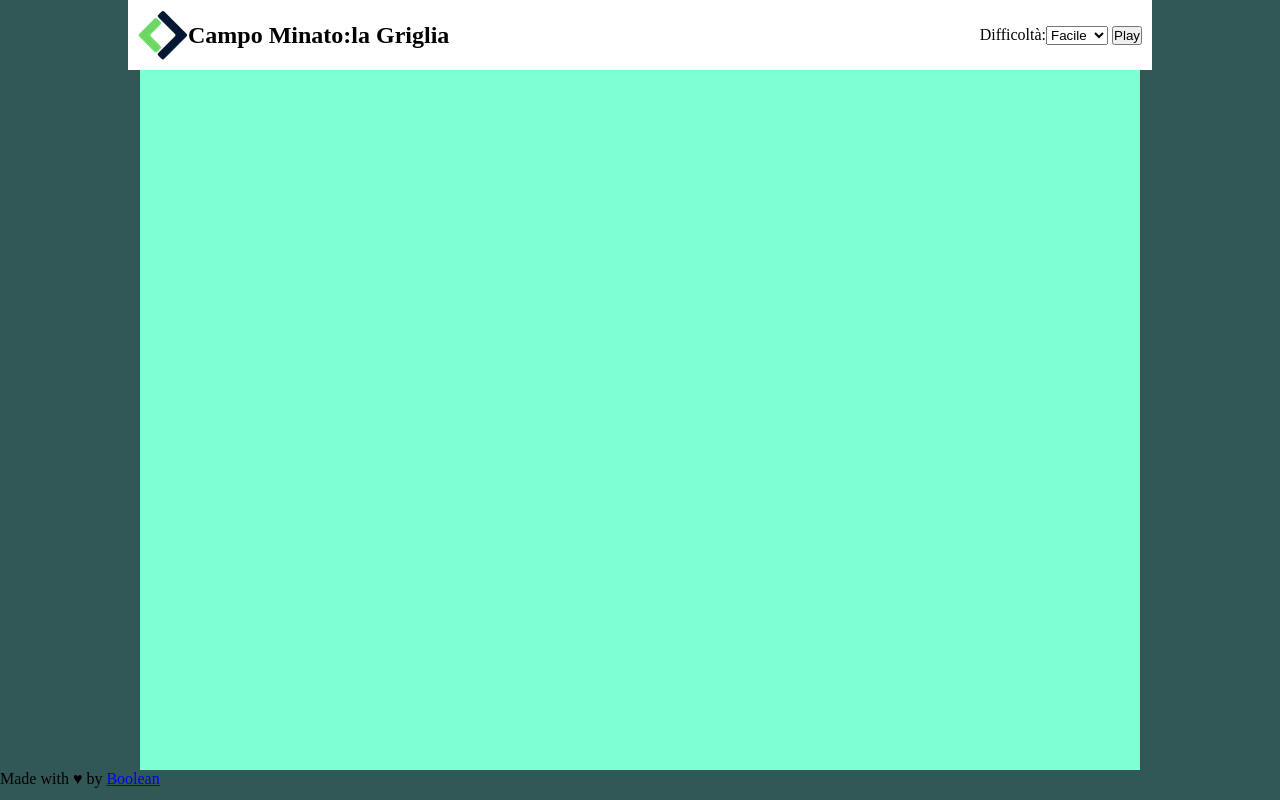
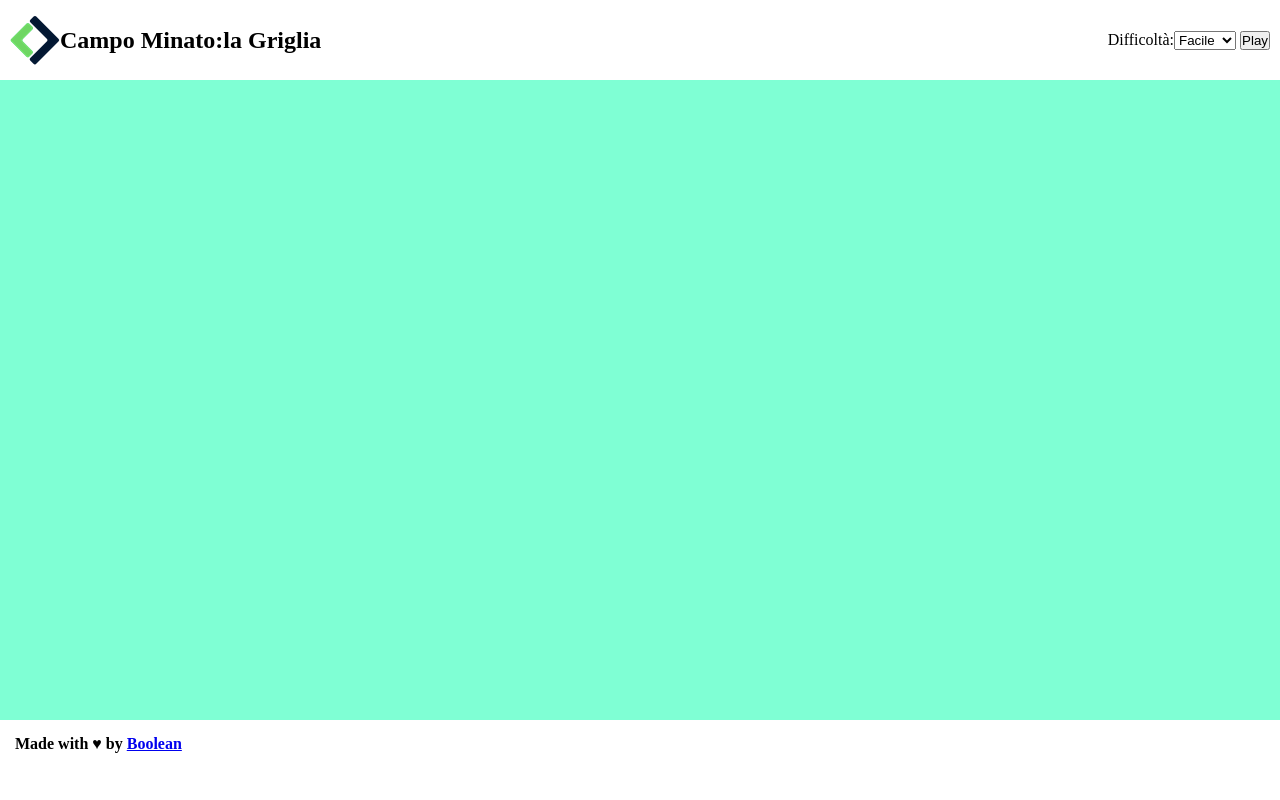
Before and after one commit to Eddishot/js-campominato-grid, a plain HTML site: page index.html in a window 1280 px wide. Drawn offline with Linux system fonts and the light colour scheme.

Commit message:
exercise completed

```diff
--- a/css/style.css
+++ b/css/style.css
@@ -11,10 +11,10 @@ body{
 
 .nav-bar{
     display: flex;
-    margin: auto;
+    height: 10vh;
     background-color: white;
     justify-content: space-between;
-    width: 80%;
+
 
 }
 
@@ -24,19 +24,32 @@ body{
     padding: 10px;
 }
 
+
+#btn, #select-difficulty{
+    cursor: pointer;
+}
+
 #btn:hover{
     color: white;
-    background-color: tomato;
+    background-color: lightskyblue;
+}
+main{
+    background-color: aquamarine;
+    display: flex;
+    height:80vh;
+    align-items: center;
+    justify-content: center;
+
 }
 
 
 .container{
     background-color: aquamarine;
 
-    width: 1000px;
-    height: 700px;
+    width: 500px;
+    height: 500px;
     margin: auto;
-    padding-top: 50px;
+
     display: flex;
     flex-wrap: wrap;
     box-shadow: violet;
@@ -47,11 +60,21 @@ body{
     display: flex;
     justify-content: center;
     align-items: center;
-    border: 1px solid blue;
+    border: 1px solid black;
 }
 
 .active{
     background-color: burlywood;
     color: white;
+    cursor: pointer;
 
 }
+
+
+
+footer{
+    height: 10vh;
+    background-color: white;
+    font-weight: 700;
+    padding: 15px;
+}
```
